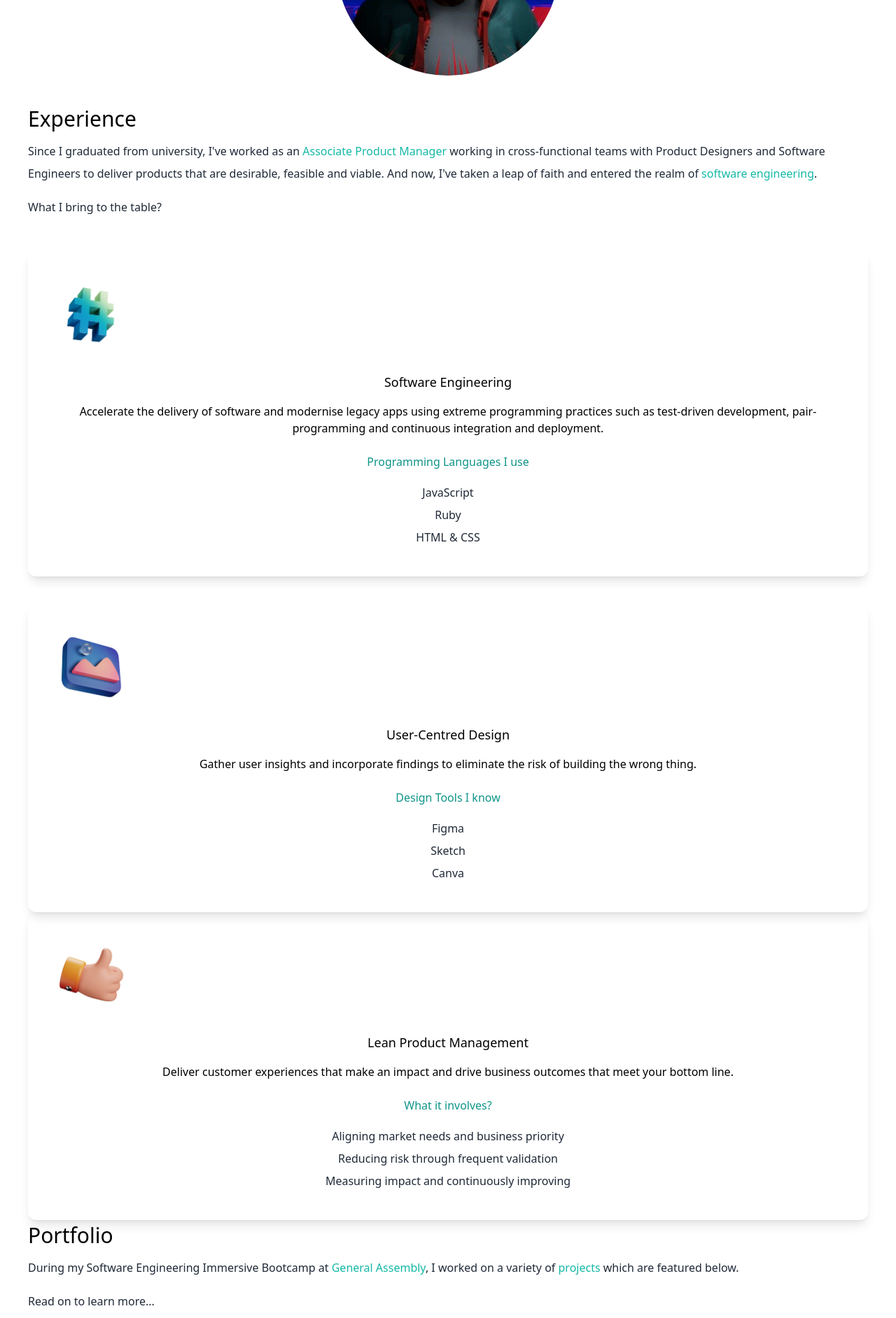
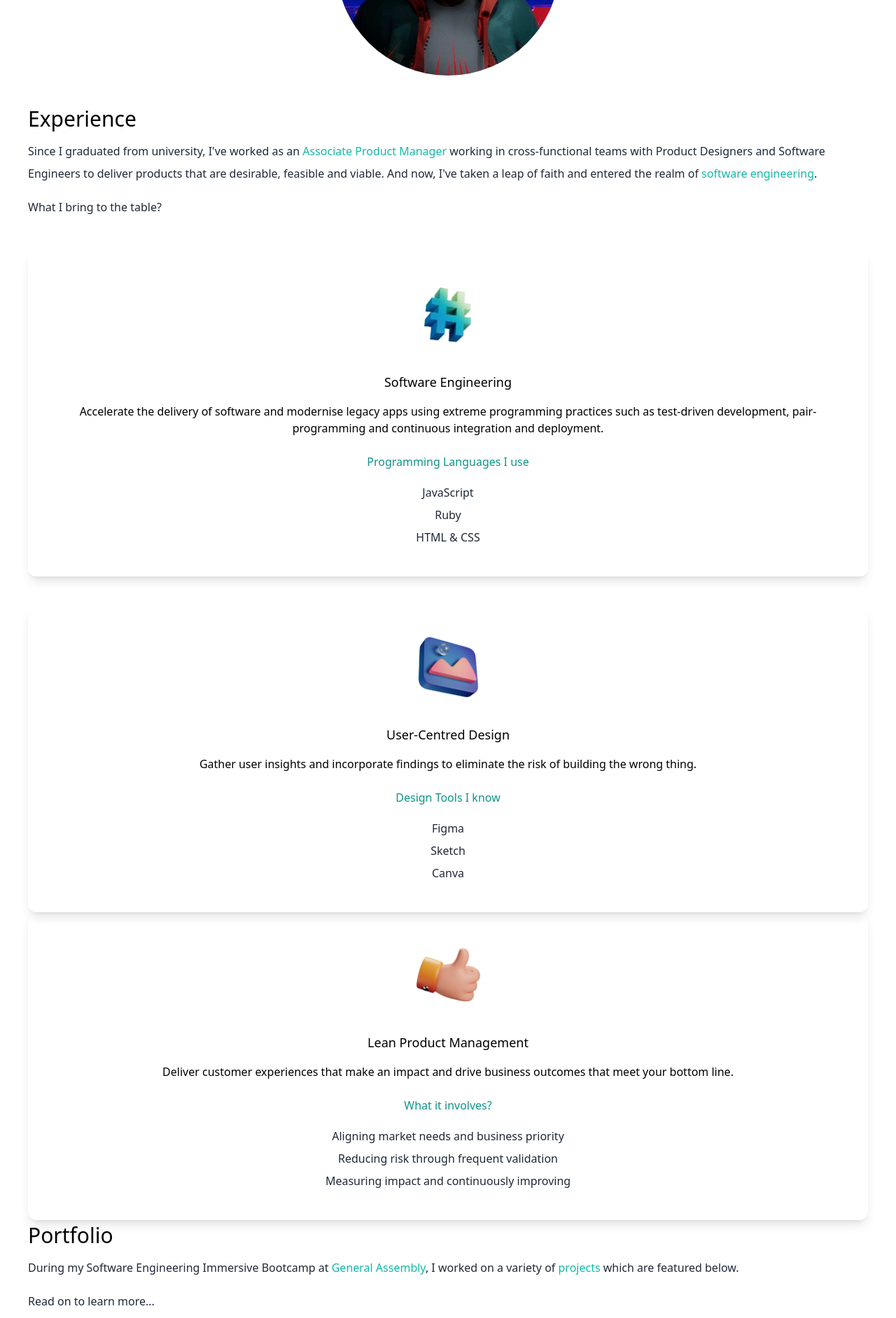
Before and after one commit to ram-ram14/cuddly-meme, a Next.js app in the folder my-portfolio/my-portfolio/: page / in a window 1280 px wide. Shown: the part 744-2628 px from the top of the page at 70% size. Built offline with nearby package versions, Linux system fonts and the light colour scheme.

Commit message:
centered the icons in the cards

```diff
--- a/my-portfolio/my-portfolio/pages/index.js
+++ b/my-portfolio/my-portfolio/pages/index.js
@@ -65,7 +65,7 @@
             </p>
           </div>
           <div>
-            <div className='text-center shadow-lg p-10 rounded-xl my-10'>
+            <div className='text-center shadow-lg p-10 rounded-xl my-10 flex flex-col items-center'>
               <Image src={code} width={100} height={100} />
               <h3 className='text-lg font-medium pt-8 pb-2'>
                 Software Engineering
@@ -78,7 +78,7 @@
               <p className='text-gray-800 py-1'>Ruby</p>
               <p className='text-gray-800 py-1'>HTML & CSS</p>
             </div>
-            <div className='text-center shadow-lg p-10 rounded-xl py-10'>
+            <div className='text-center shadow-lg p-10 rounded-xl py-10 flex flex-col items-center'>
               <Image src={design} width={100} height={100} />
               <h3 className='text-lg font-medium pt-8 pb-2'>
                 User-Centred Design
@@ -91,7 +91,7 @@
               <p className='text-gray-800 py-1'>Sketch</p>
               <p className='text-gray-800 py-1'>Canva</p>
             </div>
-            <div className='text-center shadow-lg p-10 rounded-xl py-10'>
+            <div className='text-center shadow-lg p-10 rounded-xl py-10 flex flex-col items-center'>
               <Image src={consulting} width={100} height={100} />
               <h3 className='text-lg font-medium pt-8 pb-2'>
                 Lean Product Management
```
